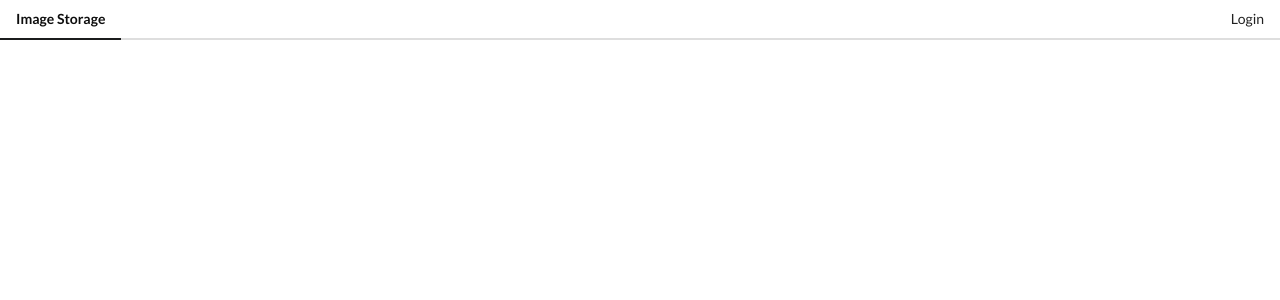
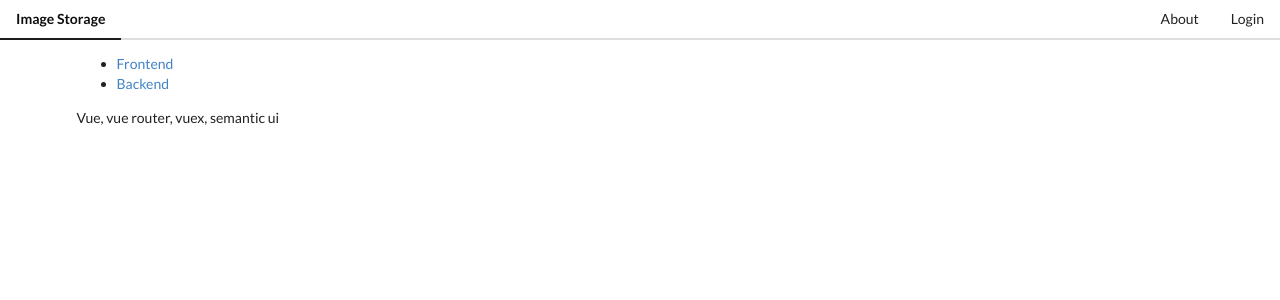
Before and after one commit to coder054/images, a Vue app: page /about/frontend in a window 1280 px wide. Shown: the top 300 px of the page. Built offline with nearby package versions, Linux system fonts and the light colour scheme.

Commit message:
List images page, upload page, about page

```diff
--- a/babel.config.js
+++ b/babel.config.js
@@ -1,5 +1,3 @@
 module.exports = {
-  presets: [
-    '@vue/app'
-  ]
+	presets: ["@vue/app"]
 }
--- /dev/null
+++ b/src/components/About-child-component/Backend.vue
@@ -0,0 +1,11 @@
+<template>
+	<div> <a href="https://apidocs.imgur.com/"> Imgur API </a>  </div>
+</template>
+
+
+<script>
+export default {
+	name: 'Backend'
+}
+
+</script>
--- /dev/null
+++ b/src/components/About-child-component/Frontend.vue
@@ -0,0 +1,11 @@
+<template>
+	<div> Vue, vue router, vuex, semantic ui </div>
+</template>
+
+
+<script>
+export default {
+	name: 'Frontend'
+}
+
+</script>
--- /dev/null
+++ b/src/components/About.vue
@@ -0,0 +1,30 @@
+<template>
+	<div>
+		<ul>
+			<li> <router-link :to="pathFrontend"> Frontend </router-link> </li>
+			<li> <router-link :to="pathBackend"> Backend </router-link> </li>
+
+		</ul>
+		<div>
+			<router-view></router-view>
+		</div>
+	</div>
+</template>
+
+
+<script>
+export default {
+	computed: {
+		pathFrontend(){
+			return "/about/frontend"
+		},
+		pathBackend (){
+			return "/about/backend"
+		}
+	},
+	name: 'About',
+	created(){
+			// console.log("this.$route", this.$route)
+	}
+}
+</script>
--- a/src/components/Header.vue
+++ b/src/components/Header.vue
@@ -10,6 +10,9 @@
 			</router-link>
 			<router-link to="/upload" class="ui item" v-if="isLoggedIn">
 				Upload
+			</router-link>
+			<router-link to="/about" class="ui item">
+				About
 			</router-link>
 			<a class="ui item" @click="logout" v-if="isLoggedIn">
 				Logout
--- a/src/components/ImageList.vue
+++ b/src/components/ImageList.vue
@@ -1,17 +1,16 @@
 <template>
-
 	<div>
-		<div>
-			<select v-model="column">
+		<div class="select-column-wr" v-if="isLoggedIn">
+			<span class="select-colum-label"> Select number of Columns: </span>
+			<select class="select-column" v-model="column">
 				<option>2</option>
 				<option>3</option>
 				<option>4</option>
 			</select>
-			<span>Columns: {{ column }}</span>
 		</div>
 
 		<div :style="{columnCount: column }" v-if="isLoggedIn" class="img-wrapper">
-			<img v-for="image in images" :src="image.link">
+			<img v-for="image in images" :src="image.link" :key="image.link">
 		</div>
 			<h2 v-else> Login to get started! </h2>
 
@@ -40,12 +39,10 @@ export default {
 </script>
 
 
-<style>
+<style scoped>
 
 .img-wrapper {
-
 	column-gap: 0;
-
 }
 
 
@@ -54,4 +51,11 @@ export default {
 	padding: 5px;
 }
 
+.select-column-wr{
+	margin: 20px 0;
+}
+
+.select-colum-label{
+	margin-right: 10px;
+}
 </style>
```
Also changed, not shown: src/main.js (+11 -0 lines), note.txt (added), src/components/AuthHandler.vue (line endings or trailing spaces), src/components/UploadForm.vue (indentation only), 1 other file (tests, documents, lock files or other folders).
